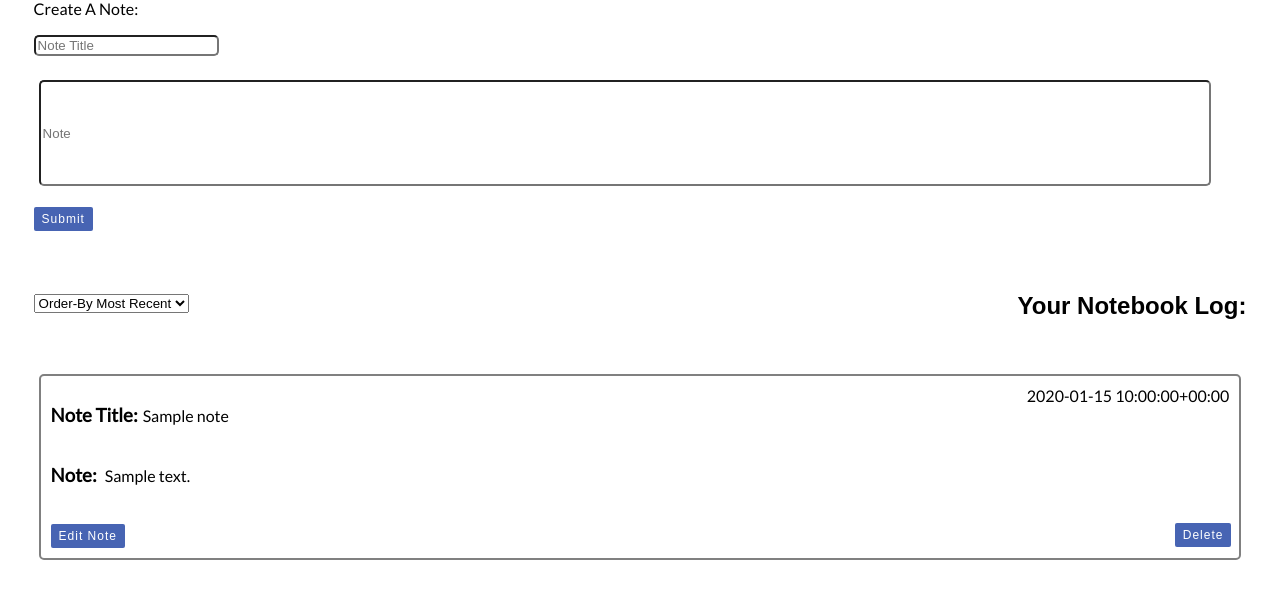
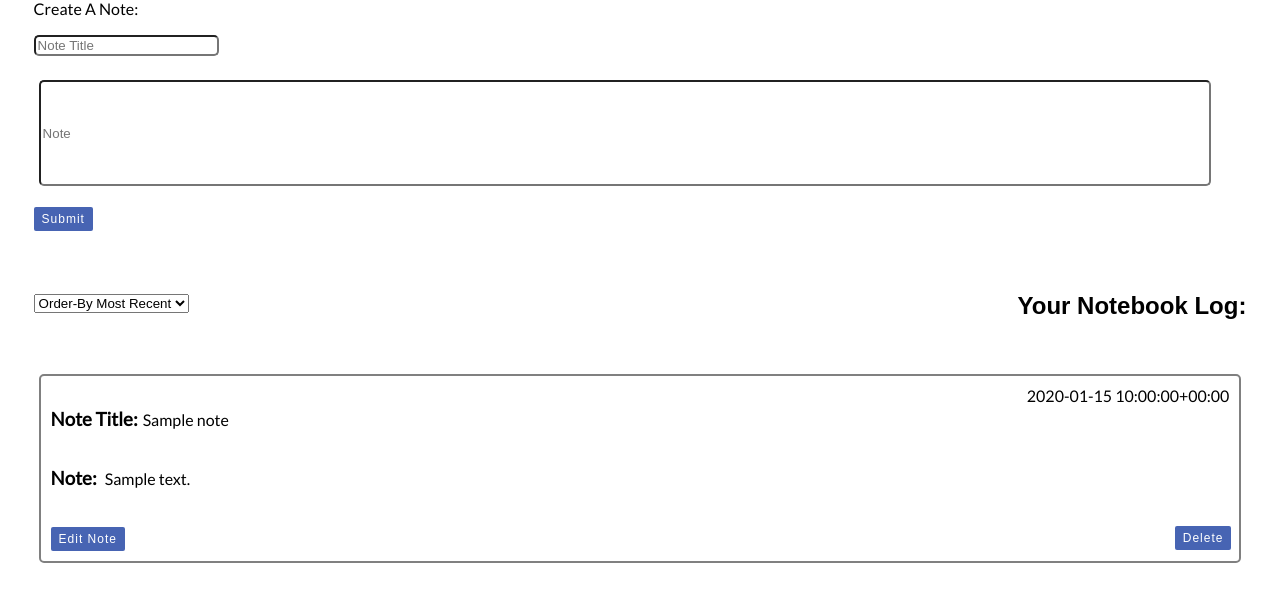
Before and after one commit to laurengordonfahn/notebook, a Flask app: template templates/index.html in a window 1280 px wide. Shown: the part 130-732 px from the top of the page. Run offline with Flask 2, Linux system fonts and the light colour scheme; the visitor is signed in with stand-in values (Sample User, id 1); tables that the repository leaves empty hold one stand-in row (values such as "Sample post"); the template is opened without the code that fills it: values that come from a table or form of the project are taken from there, most other values are stand-ins (such as "Sample title", 1, 10 or a date in 2020); some libraries are stand-ins or nearby versions; some web fonts are replaced.

Commit message:
Checkpoint

```diff
--- a/static/css/stylesheet.css
+++ b/static/css/stylesheet.css
@@ -110,20 +110,40 @@ h2.head_font{
 
 .decorate_note_div{
     display: block;
-    margin-top:3%;
 }
 
-.note_title_header{
+.div_note_title{
+    clear: both;
+    margin: 0px;
+    padding-bottom: 0px;
+}
+
+.header_note_title{
     display: inline-block;
+    float: left;
+    margin-top: 0px;
+    padding-top: 3px;
+    text-align: left;
 }
 
 .note_title{
     display: inline-block;
-    margin: 5px;
+    padding: 5px;;
+    float: left;
 }
+
 .note_created_at{
+    width: 100%;
     display:inline-block;
     float: right;
+    text-align: right;
+    clear: both;
+}
+
+.div_note_content{
+    clear: both;
+    margin: 0px;
+    padding-top:0px;
 }
 
 .note{
@@ -133,7 +153,6 @@ h2.head_font{
 .note_content{
     display: inline-block;
     margin: 5px;
-
 }
 
 .add_new_note{
--- a/static/javascript/index.js
+++ b/static/javascript/index.js
@@ -72,13 +72,15 @@ function updateNotes(response){
     var tmpl =
                 "<div class=\"decorate_note_div\">" +
                 "<div class=\"note_created_at\"> {{created_at}} </div>" +
-                "<div>" +
-                    "<h3 class=\"note_title_header\" >Note Title:</h3>" +
-                    "<div class=\"note_title\" id=\"note_title_{{id}}\" contenteditable=\"false\"> {{title}} </div>" +
+                "<div class=\"div_note_title\">" +
+                    "<h3 class=\"header_note_title\" >Note Title:</h3>" +
+                    "<div class=\"note_title\" id=\"note_title_{{id}}\"" +
+                    "style=\"white-space: pre-line\" contenteditable=\"false\"> {{title}} </div>" +
                 "</div>" +
-                 "<div>" +
+                 "<div class=\"div_note_content\">" +
                     "<h3 class=\"note\" >Note:</h3>" +
-                    "<div class=\"note_content\" id=\"notes_from_db_{{id}}\" contenteditable=\"false\">{{content}}</div>"+
+                    "<div class=\"note_content\" id=\"notes_from_db_{{id}}\"" +
+                    "style=\"white-space: pre-line\" contenteditable=\"false\">{{content}}</div>"+
                 "</div>" +
                 "<button class=\"edit_button\" value=\"{{id}}\"> Edit Note </button>" +
                 "<button class=\"delete_note\" value=\"{{id}}\"> Delete </button>" +
@@ -126,13 +128,15 @@ function updateNoteOrder(response){
     "{{#items}}" +
       "<div class=\"decorate_note_div\">"+
         "<div class=\"note_created_at\">{{created_at}}</div>" +
-        "<div>" +
-          "<h3 class=\"note_title_header\">Note Title:</h3>" +
-          "<div class=\"note_title\" id=\"note_title_{{id}}\" contenteditable=\"false\">{{title}}</div>" +
+        "<div class=\"div_note_title\">" +
+          "<h3 class=\"header_note_title\">Note Title:</h3>" +
+          "<div class=\"note_title\" id=\"note_title_{{id}}\"" +
+          "style=\"white-space: pre-line\" contenteditable=\"false\">{{title}}</div>" +
         "</div>" +
-        "<div>" +
+        "<div class=\"div_note_content\">" +
             "<h3 class=\"note\">Note:</h3>" +
-            "<div class=\"note_content\" id=\"notes_from_db_{{id}}\" contenteditable=\"false\">{{content}}</div>"+
+            "<div class=\"note_content\" id=\"notes_from_db_{{id}}\"" +
+            "style=\"white-space: pre-line\"contenteditable=\"false\">{{content}}</div>"+
         "</div>" +
         "<button class=\"edit_button\" value=\"{{id}}\"> Edit Note </button>" +
         "<button class=\"delete_note\" value=\" {{id}}\"> Delete </button>" +
@@ -170,9 +174,9 @@ function editExhistingNote(event){
     var notes_from_db = '#notes_from_db_' + note_id;
 
     $(note_title).attr("contenteditable", "true");
-    $(note_title).attr("style","white-space: pre-wrap");
+    $(note_title).attr("style","white-space: pre-line");
     $(notes_from_db).attr("contenteditable", "true");
-    $(notes_from_db).attr("style","white-space: pre-wrap");
+    $(notes_from_db).attr("style","white-space: pre-line");
     $(note_title).attr("class", "highlight");
     $(notes_from_db).attr("class", "highlight");
 
@@ -195,20 +199,22 @@ function updateDBwithEditedNote(event){
     event.preventDefault();
 
     var note_id = $(this).val();
+    // TODO: Had to remove # from line below to make edit work in process
     var title_id = "note_title_"+ note_id;
-    var note_content_id = "#notes_from_db_" + note_id;
+    var note_content_id = "notes_from_db_" + note_id;
     // var note_title = $(title_id).html();
-    var note_content = $(note_content_id).html();
+    // var note_content = $(note_content_id).html();
+    var note_content = document.getElementById(note_content_id).innerText;
     var note_title = document.getElementById(title_id).innerText;
-    console.log(note_title);
+    console.log(note_title, note_content);
 
     // Check if button has class 'save_edits' then toggle back to 'edit_note'
     if ($(this).hasClass('save_edits')){
         $(this).html('Edit Note').toggleClass('save_edits edit_button');
-        $(title_id).attr("contenteditable", "false");
-        $(note_content_id).attr("contenteditable", "false");
-        $(title_id).toggleClass('highlight unhighlight');
-        $(note_content_id).toggleClass('highlight unhighlight');
+        $("#" + title_id).attr("contenteditable", "false");
+        $("#" + note_content_id).attr("contenteditable", "false");
+        $("#" + title_id).toggleClass('highlight unhighlight');
+        $("#" + note_content_id).toggleClass('highlight unhighlight');
 
     }
 
--- a/templates/index.html
+++ b/templates/index.html
@@ -3,12 +3,6 @@
 <head>
 
     <title>Notebook</title>
-
-    <!-- Latest compiled and minified CSS -->
-    <!-- <link rel="stylesheet" href="https://maxcdn.bootstrapcdn.com/bootstrap/3.3.7/css/bootstrap.min.css" integrity="sha384-BVYiiSIFeK1dGmJRAkycuHAHRg32OmUcww7on3RYdg4Va+PmSTsz/K68vbdEjh4u" crossorigin="anonymous"> -->
-
-    <!-- Optional theme -->
-    <!-- <link rel="stylesheet" href="https://maxcdn.bootstrapcdn.com/bootstrap/3.3.7/css/bootstrap-theme.min.css" integrity="sha384-rHyoN1iRsVXV4nD0JutlnGaslCJuC7uwjduW9SVrLvRYooPp2bWYgmgJQIXwl/Sp" crossorigin="anonymous">  -->
 
     <link rel="stylesheet" type="text/css" href="/static/css/stylesheet.css">
 
@@ -42,10 +36,10 @@
     <div id="div_new_note_form">
 
         <form id="new_note_form" action="/notes" method="post">
-            <p"new_note_title">Create A Note:</p><input id="title_for_new_note" type="text" placeholder="Note Title" name="note_title">
+            <p"new_note_title">Create A Note:</p><input id="title_for_new_note" type="text"  rows="1" cols="20" wrap="hard" placeholder="Note Title" name="note_title">
             <br>
             <br>
-            <input id="new_note_text_box" type="text" placeholder="Note" name="new_note">
+            <input id="new_note_text_box" type="text" rows="5" cols="100" wrap="hard" placeholder="Note" name="new_note">
             <br>
             <br>
             <button id="new_note_button">Submit</button>
@@ -81,14 +75,24 @@
                         {{ note.created_at }}
                     </div>
 
-                    <div>
-                        <h3 class="note_title_header" >Note Title:</h3><div class="note_title" style="white-space: pre-wrap"id ="note_title_{{ note.id }}" contenteditable="false">{{ note.title }}</div>
+                    <div class="div_note_title">
+
+                        <h3 class="header_note_title">Note Title:</h3>
+
+                        <div class="note_title" style="white-space: pre-line" id ="note_title_{{ note.id }}" contenteditable="false">{{ note.title }}
+                        </div>
+
                     </div>
 
-                    <div >
+                    <div class="div_note_content">
+
                         <h3 class="note">Note:</h3>
-                        <div class="note_content" id="notes_from_db_{{ note.id }}" contenteditable="false"> {{ note.content }} </div>
+
+                        <div class="note_content" id="notes_from_db_{{ note.id }}" style="white-space: pre-line" contenteditable="false"> {{ note.content }}
+                        </div>
+
                     </div>
+
                     <br>
 
                     <button class="edit_button" value="{{ note.id }}"> Edit Note </button>
@@ -107,12 +111,8 @@
 
     </div>
 
-    <!-- Latest compiled and minified JavaScript -->
+
     <script src="https://code.jquery.com/jquery.js"></script>
-    <!--
-    <script src="https://maxcdn.bootstrapcdn.com/bootstrap/3.3.7/js/bootstrap.min.js" integrity="sha384-Tc5IQib027qvyjSMfHjOMaLkfuWVxZxUPnCJA7l2mCWNIpG9mGCD8wGNIcPD7Txa" crossorigin="anonymous"></script>
--->
-
     <script src="/static/javascript/index.js" type="text/javascript"> </script>
     <script src="static/javascript/mustache.js"></script>
 
```
